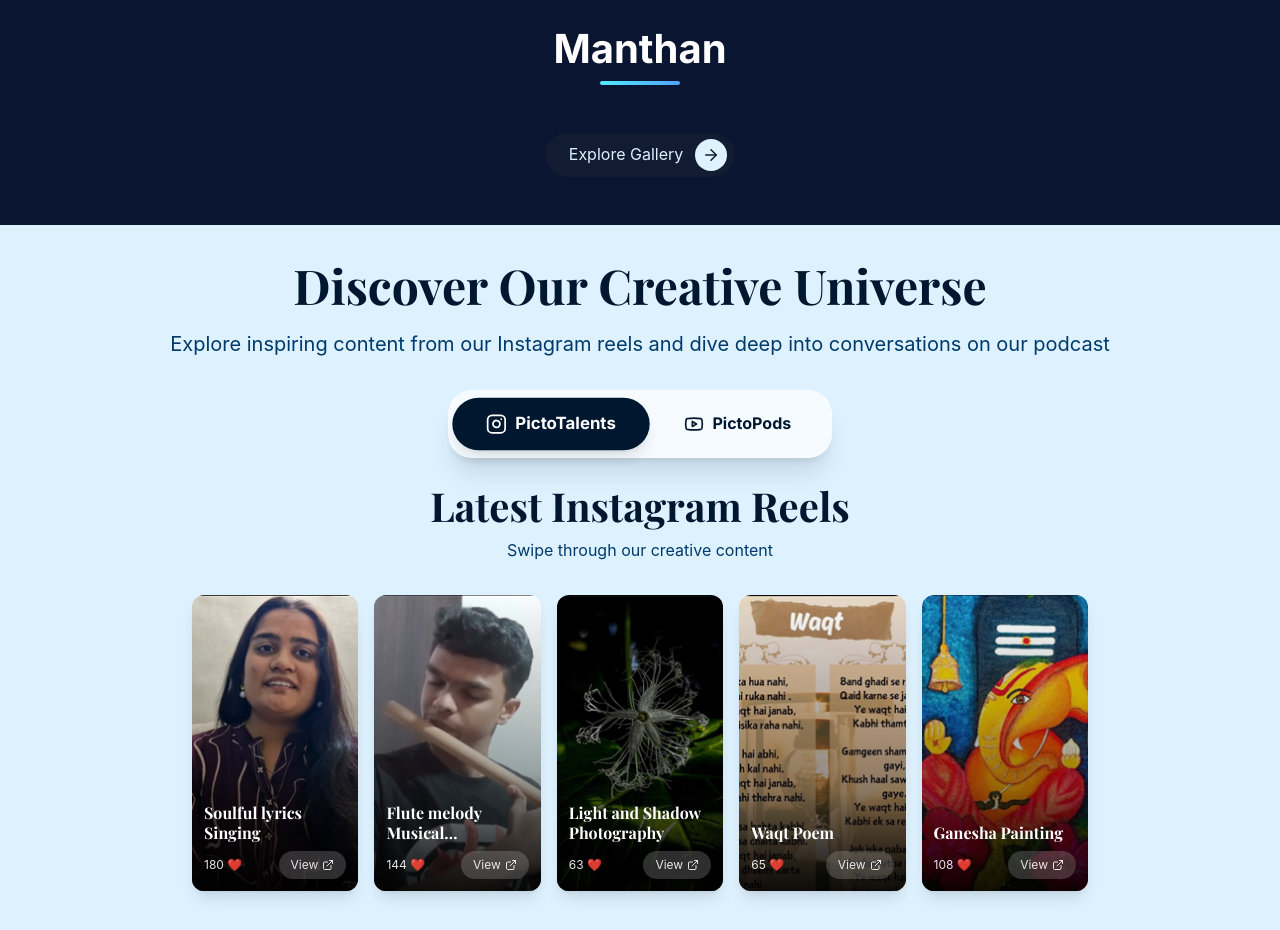
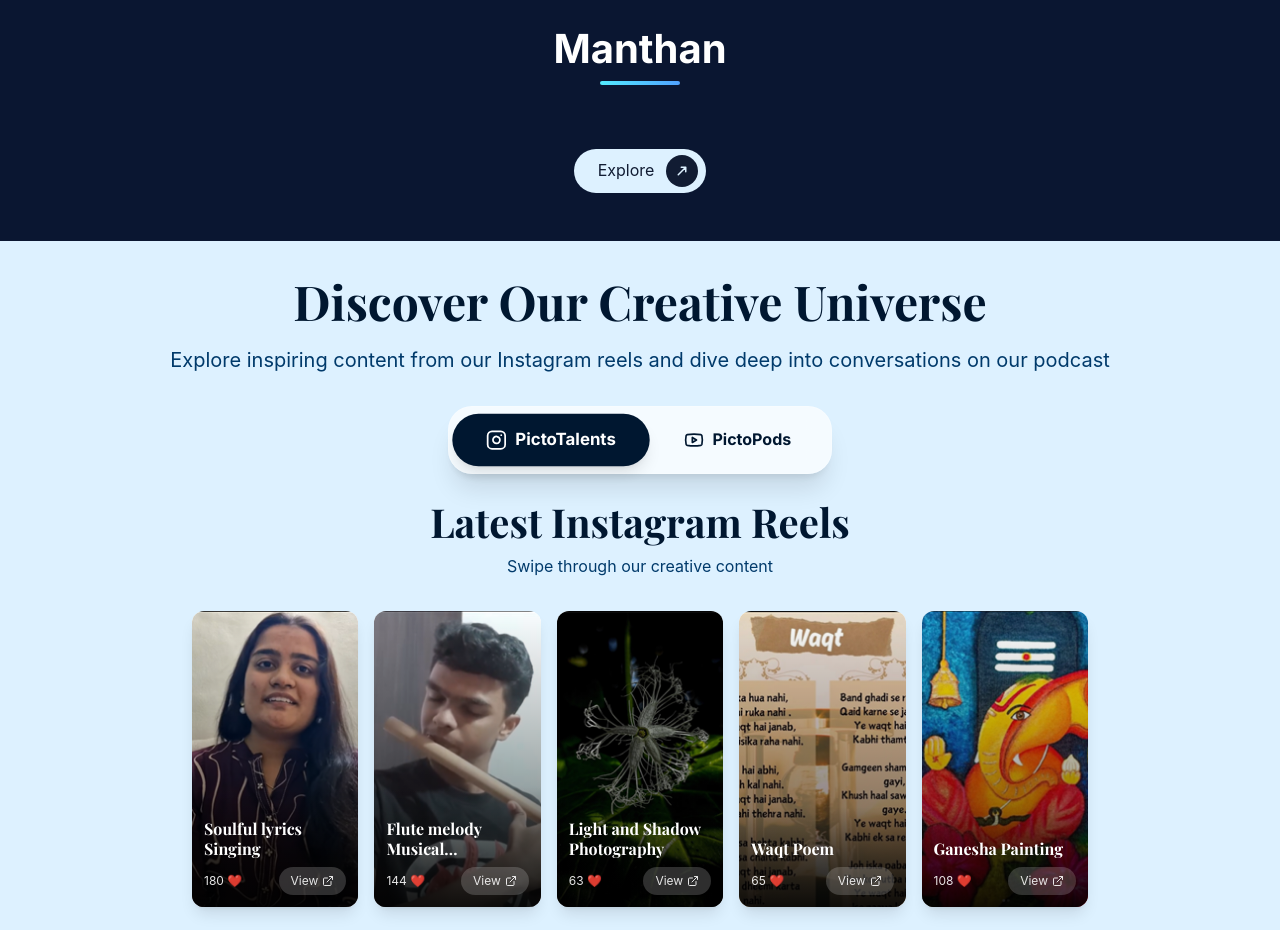
Before and after one commit to Pictoreal-Organization/Pictoreal-Main-Website, a Next.js app: page / in a window 1280 px wide. Shown: the part 3900-4830 px from the top of the page. Built offline with nearby package versions, Linux system fonts and the light colour scheme; a web font is replaced by a local one.

Commit message:
btn changed

```diff
--- a/src/components/homepage/ourevents.jsx
+++ b/src/components/homepage/ourevents.jsx
@@ -3,6 +3,7 @@ import React, { useState, useEffect } from "react";
 import Link from "next/link";
 import { motion, AnimatePresence } from "framer-motion";
 import { ArrowRight, ChevronLeft, ChevronRight } from "lucide-react";
+import ArrowBtn from "./arrowbtn";
 
 const EventsCarousel = () => {
   const [currentIndex, setCurrentIndex] = useState(0);
@@ -233,16 +234,8 @@ const EventsCarousel = () => {
       </motion.div>
 
       {/* Explore Button */}
-      <div className="text-center mt-6">
-        <Link
-          href="/gallery"
-          className="flex items-center text-[#DDF1FF] pl-6 pr-2 py-1.5 rounded-full transform transition duration-300 ease-in-out hover:scale-110 font-body cursor-pointer bg-[#111C33] hover:bg-[#003366]"
-        >
-          <span>Explore Gallery</span>
-          <span className="ml-3 w-8 h-8 flex items-center justify-center rounded-full bg-[#DDF1FF]">
-            <ArrowRight size={18} className="text-[#111C33]" />
-          </span>
-        </Link>
+      <div className="flex justify-center mt-10">
+        <ArrowBtn text="Explore " path="/gallery" bgColor="#DDF1FF" textColor="#111C33" circleBg="#111C33" hoverColor="#EAF7FF" arrowColor="#DDF1FF"/>
       </div>
     </div>
   );
```
